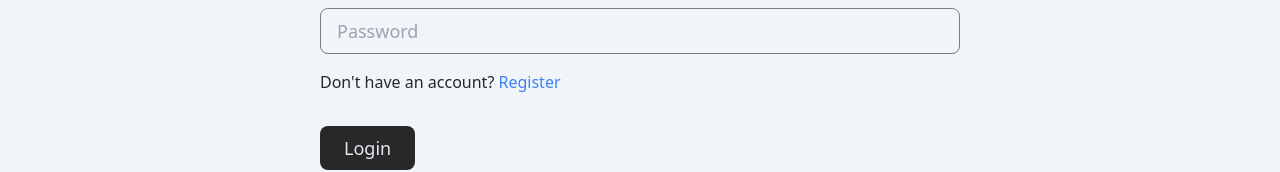
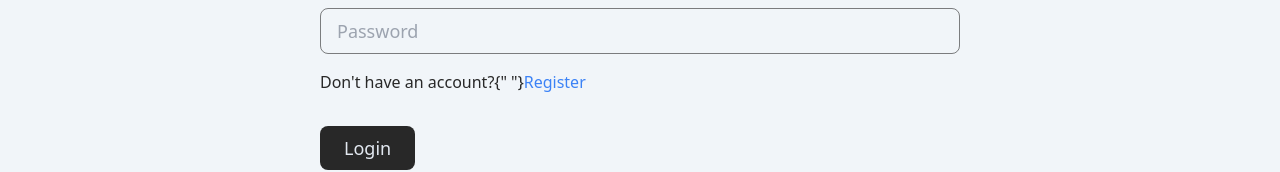
Before and after one commit to NvmeSensor/SyntaxBlog, a Next.js app: page /login in a window 1280 px wide. Shown: the part 440-612 px from the top of the page. Built offline with nearby package versions, Linux system fonts and the light colour scheme.

Commit message:
initial commit

```diff
--- a/src/app/(user)/login/page.js
+++ b/src/app/(user)/login/page.js
@@ -68,7 +68,7 @@ const Login = () => {
               onChange={(e) => setPassword(e.target.value)}
             />
             <p>
-              Don't have an account?{" "}
+              {`Don't have an account?{" "}`}
               <Link href="/signup" className="text-blue-500 font-medium">
                 Register
               </Link>
```
